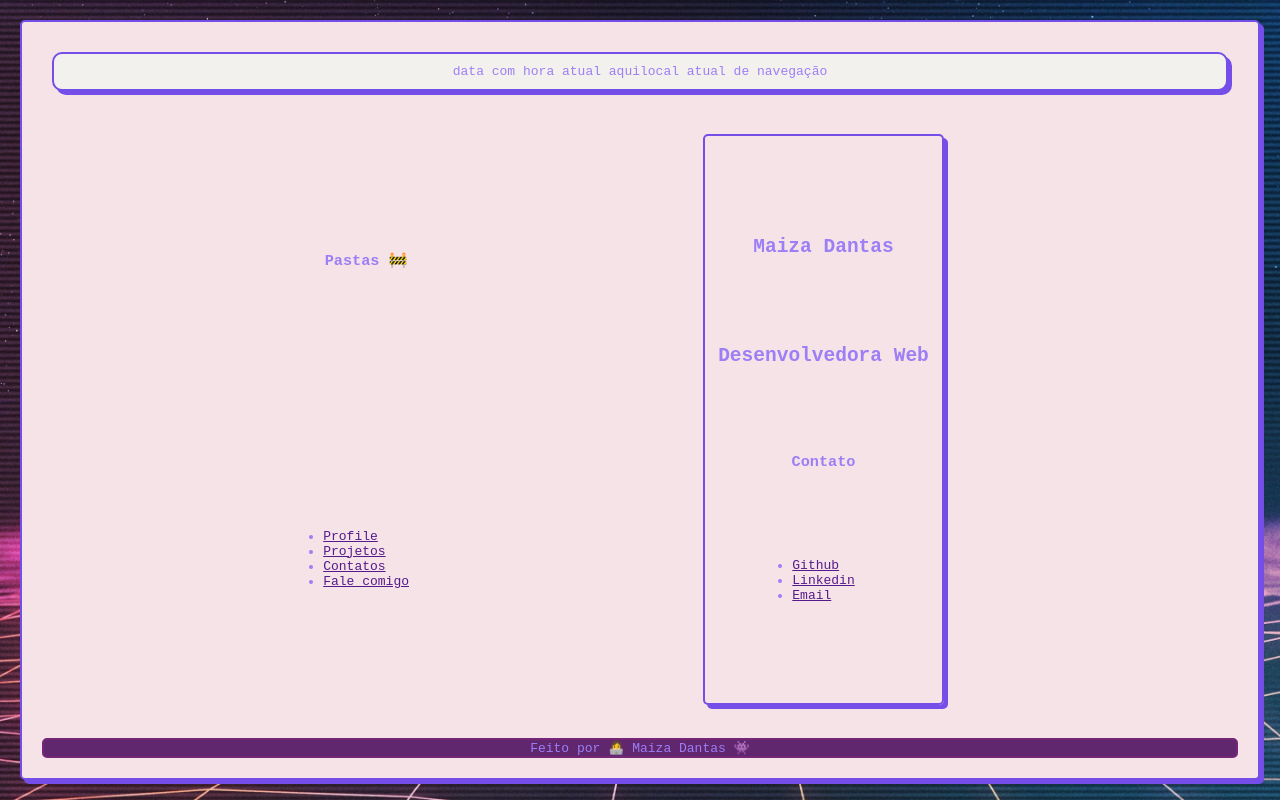
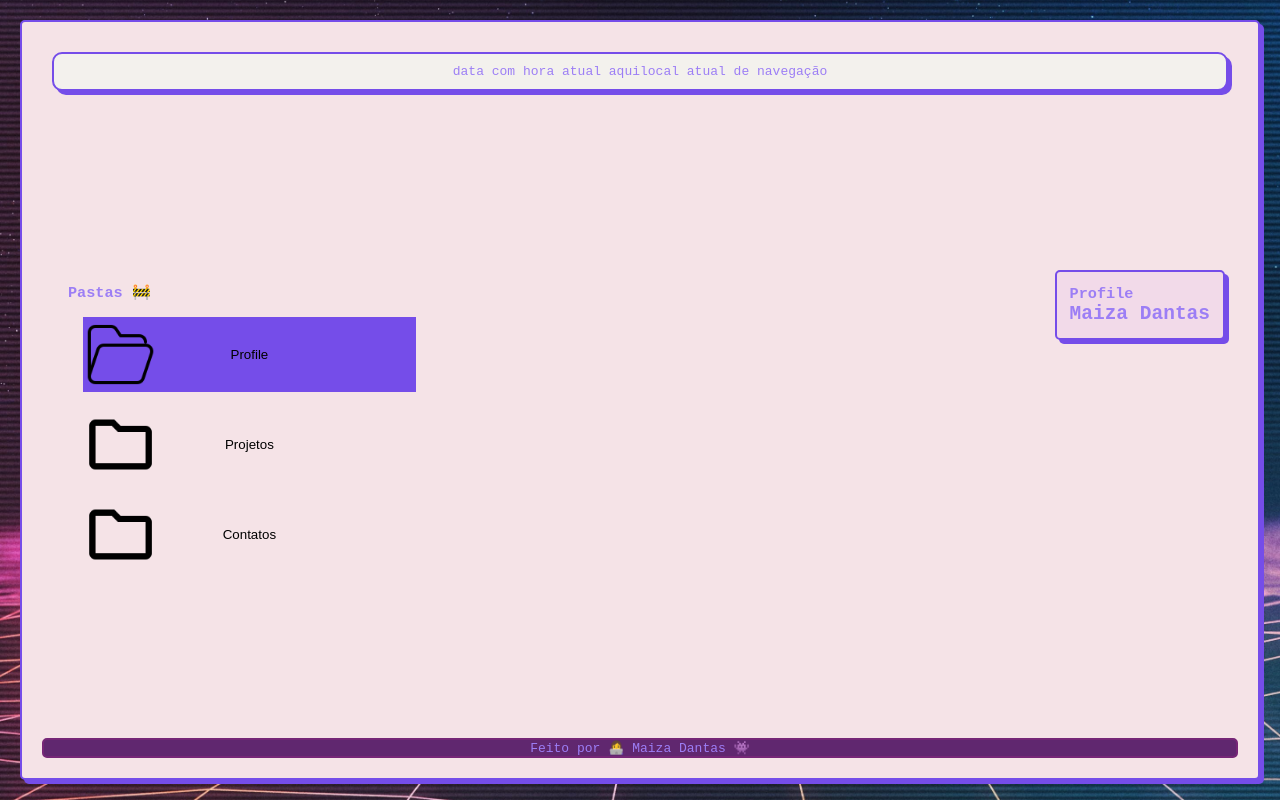
Before and after one commit to MaizaDV/MaizaDV.github.io, a website: page src/index.html in a window 1280 px wide. Drawn offline with Linux system fonts and the light colour scheme.

Commit message:
:sparkles:feat: implementa barra lateral de navegação
adiciona javaScript ao projeto

```diff
--- a/src/index.html
+++ b/src/index.html
@@ -14,29 +14,56 @@
     <span>local atual de navegação</span>
   </div>
   <main>
-    <div class="profile">
+    <div class="tab">
+      <h3>Pastas 🚧</h3>
+      <button
+        value="profile"
+        class="tabLinks active"
+        onclick="openContent(event, value)"
+      >
+        Profile
+      </button>
+      <button
+        value="projects"
+        class="tabLinks"
+        onclick="openContent(event, value)"
+      >
+        Projetos
+      </button>
+      <button
+        value="contacts"
+        class="tabLinks"
+        onclick="openContent(event, value)"
+      >
+        Contatos
+      </button>
+    </div>
+
+    <div
+      id="profile"
+      class="tabContent"
+      >
+      <h3>Profile</h3>
       <h2>Maiza Dantas</h2>
-      <h2>Desenvolvedora Web</h2>
-      <h3>Contato</h3>
+    </div>
+
+    <div id="projects" class="tabContent">
+      <h3>Projetos</h3>
+      <p>Project</p>
+    </div>
+
+    <div id="contacts" class="tabContent">
+      <h3>Contacts</h3>
       <ul>
         <li><a href="">Github</a></li>
         <li><a href="">Linkedin</a></li>
         <li><a href="">Email</a></li>
       </ul>
     </div>
-    <nav>
-      <h3>Pastas 🚧</h3>
-      <ul>
-        <li><a href=""> Profile </a></li>
-        <li><a href=""> Projetos </a></li>
-        <li><a href=""> Contatos </a></li>
-        <li><a href=""> Fale comigo</a></li>
-      </ul>
-    </nav>
   </main>
   <footer>
     <p>Feito por 👩‍💻 Maiza Dantas 👾</p>
   </footer>
 </body>
-
+<script src="script.js"></script>
 </html>
--- /dev/null
+++ b/src/script.js
@@ -0,0 +1,28 @@
+
+const btns = document.querySelectorAll('button');
+
+const tabLinks = document.getElementsByClassName("tabLinks");
+
+tabLinks[0].click();
+
+function openContent(event, tabName) {
+
+  // Get all elements with class="tabLinks" and remove the class "active"
+  for (i = 0; i < tabLinks.length; i++) {
+    tabLinks[i].className = tabLinks[i].className.replace(" active", "");
+  }
+
+  hideTabs();
+
+  // Show the current tab, and add an "active" class to the link that opened the tab
+  document.getElementById(tabName).style.display = "block";
+  event.currentTarget.className += " active";
+}
+
+function hideTabs() {
+  // Get all elements with class="tabContent" and hide them
+  const tabContent = document.getElementsByClassName("tabContent");
+  for (i = 0; i < tabContent.length; i++) {
+    tabContent[i].style.display = "none";
+  }
+}
--- a/src/style.css
+++ b/src/style.css
@@ -2,6 +2,7 @@
     margin: 0;
     padding: 0;
     box-sizing: border-box;
+    /* border: 1px solid red; */
 }
 
 html {
@@ -34,36 +35,14 @@ h1 {
     margin: 5em;
 }
 
-main {
-    display: flex;
-    align-items: stretch;
-    flex-direction: row-reverse;
-    justify-content: space-evenly;
-    height: 40rem;
-    /* width: 80%; */
-}
-
 div {
     /* border: 1px solid red; */
     padding: 1em;
     margin: 1em;
 }
 
-.profile {
-    /* background-color: #F2DAE9; */
-    display: flex;
-    --main-color: #754de9;
-    border-radius: 5px;
-    border: 2px solid var(--main-color);
-    box-shadow: 4px 4px var(--main-color);
-    align-items: center;
-    flex-direction: column;
-    justify-content: space-evenly;
-}
-
 .info-data {
     display: flex;
-    /* flex-direction: column; */
     align-items: center;
     justify-content: center;
     --main-color: #754de9;
@@ -94,6 +73,56 @@ footer {
     justify-content: center;
 }
 
-footer {
-    flex-wrap: nowrap;
+/* Style the tab */
+.tab {
+  float: left;
+  width: 30%;
+  height: 300px;
 }
+
+/* Style the buttons that are used to open the tab content */
+.tab button {
+	background-image: url("./imagens/icons8-folder-192.png");
+	background-repeat: no-repeat;
+	background-size: contain;
+  display: block;
+  background-color: inherit;
+  color: black;
+  padding: 30px;
+	margin: 15px;
+  width: 100%;
+  border: 5px;
+  outline: none;
+  cursor: pointer;
+  transition: 0.3s;
+}
+
+/* Change background color of buttons on hover */
+.tab button:hover {
+  background-color: #E3E1EE;
+	background-image: url("./imagens/icons8-open-folder-96.png");
+	background-repeat: no-repeat;
+	background-size: contain;
+}
+
+/* Create an active/current "tab button" class */
+.tab button.active {
+  background-color: #754de9;
+	background-image: url("./imagens/icons8-open-folder-96.png");
+	background-repeat: no-repeat;
+	background-size: contain;
+}
+
+/* Style the tab content */
+.tabContent {
+	float: right;
+	background-color: #F2DAE9;
+  --main-color: #754de9;
+  border-radius: 5px;
+  border: 2px solid var(--main-color);
+  box-shadow: 4px 4px var(--main-color);
+	display: flex;
+  align-items: center;
+  flex-direction: column;
+  justify-content: space-evenly;
+}
```
Also changed, not shown: src/imagens/icons8-folder-192.png (added), src/imagens/icons8-open-folder-96.png (added).
